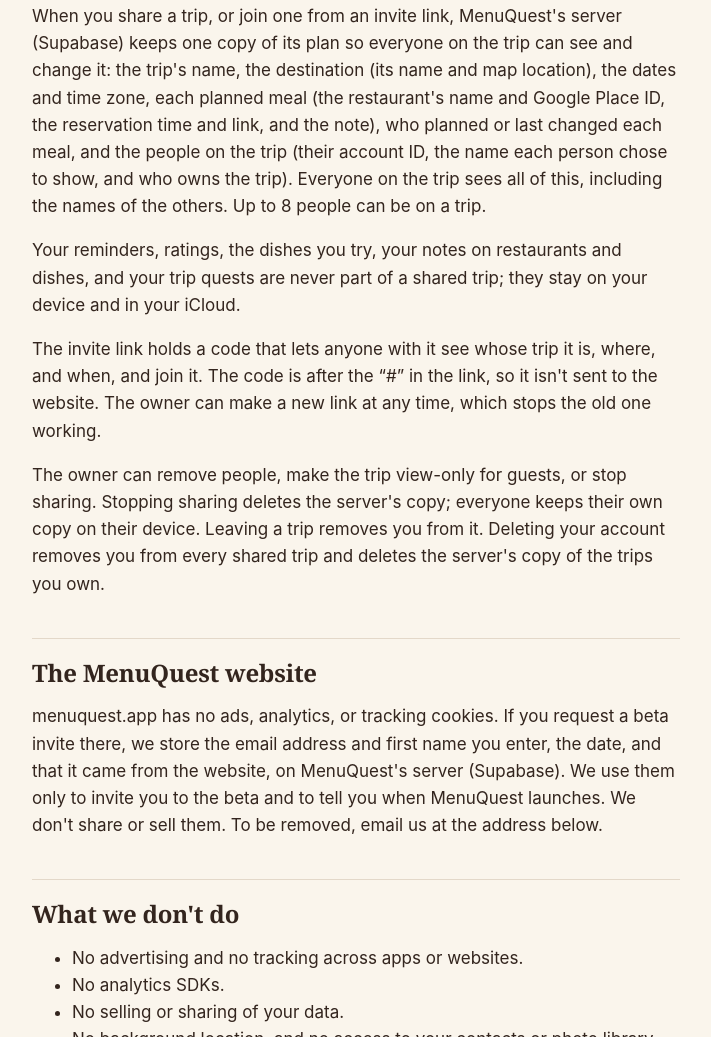
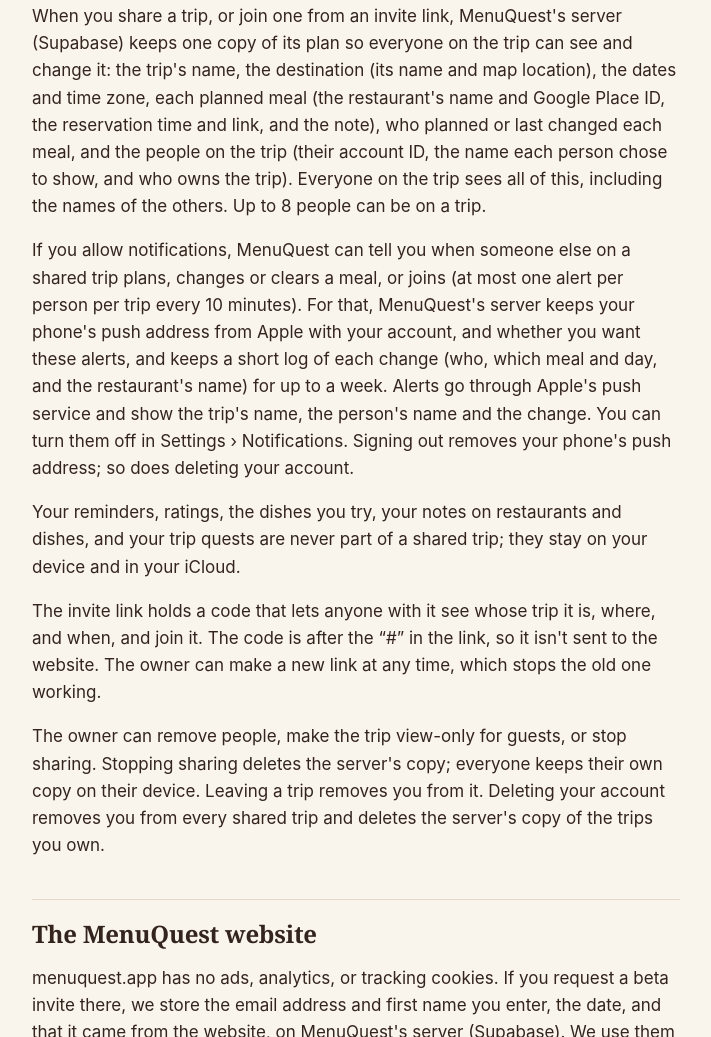
Before and after one commit to jeffherbapp/menuquest-privacy, a plain HTML site: page privacy/index.html in a window 1280 px wide. Shown: the part 4457-5494 px from the top of the page, without its empty margins (284-995 px from the left). Drawn offline with Linux system fonts and the light colour scheme.

Commit message:
Privacy: shared-trip alerts (G4)
Co-Authored-By: Claude Opus 5.5 <noreply@anthropic.com>

```diff
--- a/privacy/index.html
+++ b/privacy/index.html
@@ -144,6 +144,13 @@ restaurant's name and Google Place ID, the reservation time and link, and the no
 planned or last changed each meal, and the people on the trip (their account ID, the name each
 person chose to show, and who owns the trip). Everyone on the trip sees all of this, including
 the names of the others. Up to 8 people can be on a trip.</p>
+<p>If you allow notifications, MenuQuest can tell you when someone else on a shared trip plans,
+changes or clears a meal, or joins (at most one alert per person per trip every 10 minutes).
+For that, MenuQuest's server keeps your phone's push address from Apple with your account,
+and whether you want these alerts, and keeps a short log of each change (who, which meal and
+day, and the restaurant's name) for up to a week. Alerts go through Apple's push service and
+show the trip's name, the person's name and the change. You can turn them off in Settings ›
+Notifications. Signing out removes your phone's push address; so does deleting your account.</p>
 <p>Your reminders, ratings, the dishes you try, your notes on restaurants and dishes, and your
 trip quests are never part of a shared trip; they stay on your device and in your iCloud.</p>
 <p>The invite link holds a code that lets anyone with it see whose trip it is, where, and when,
```
